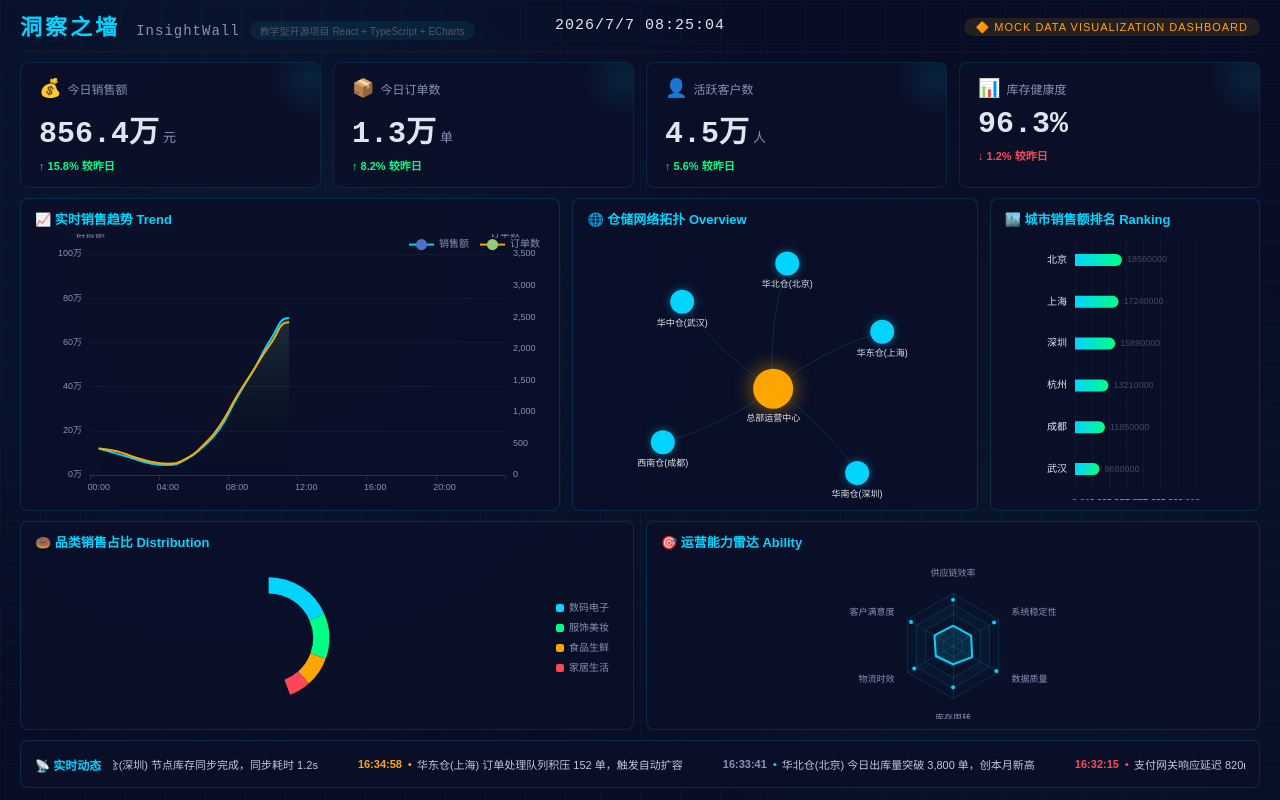
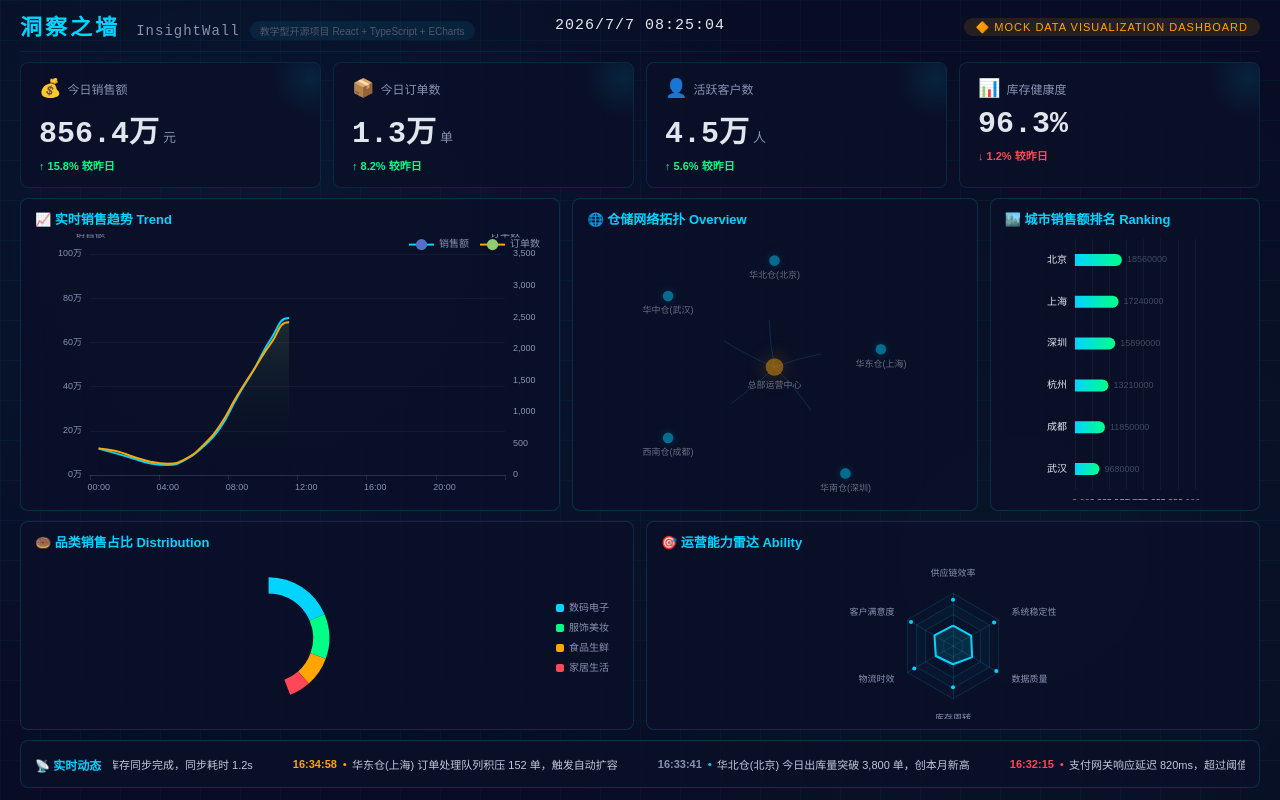
Before and after one commit to huifeng-shuqing/InsightWall, a React (Vite) app: page / in a window 1280 px wide. Built offline with nearby package versions, Linux system fonts and the light colour scheme.

Commit message:
feat: one-time animations — log scrolls once then stops, topology static
- Activity log: CSS animation runs for 20s once (forwards), then JS removes animation
- Topology graph: changed from force layout to static fixed positions
- KPI cards: fadeInUp already runs once (unchanged)

```diff
--- a/src/pages/MainLayout.tsx
+++ b/src/pages/MainLayout.tsx
@@ -79,8 +79,53 @@ function buildRadarOption(radar: Array<{ name: string; value: number }>) {
 function buildTopoOption(nodes: Array<{ name: string; category: number; symbolSize: number }>, links: Array<{ source: string; target: string }>) {
   return {
     backgroundColor: 'transparent', tooltip: {},
-    series: [{ type: 'graph' as const, layout: 'force' as const, roam: true, force: { repulsion: 250, edgeLength: [100, 200], gravity: 0.1 }, data: nodes.map((n) => ({ ...n, itemStyle: { color: n.category === 0 ? '#ffa502' : '#00d4ff', shadowBlur: n.category === 0 ? 20 : 10, shadowColor: n.category === 0 ? 'rgba(255,165,2,0.6)' : 'rgba(0,212,255,0.4)' } })), links: links.map((l) => ({ ...l, lineStyle: { color: 'rgba(0,212,255,0.3)', curveness: 0.1 } })), label: { show: true, color: '#e0e6ed', fontSize: 9, position: 'bottom' as const }, emphasis: { focus: 'adjacency' as const, lineStyle: { width: 3 } } }],
+    series: [{ type: 'graph' as const, layout: 'none' as const, roam: true, data: nodes.map((n) => ({ ...n, itemStyle: { color: n.category === 0 ? '#ffa502' : '#00d4ff', shadowBlur: n.category === 0 ? 20 : 10, shadowColor: n.category === 0 ? 'rgba(255,165,2,0.6)' : 'rgba(0,212,255,0.4)' } })), links: links.map((l) => ({ ...l, lineStyle: { color: 'rgba(0,212,255,0.3)', curveness: 0.1 } })), label: { show: true, color: '#e0e6ed', fontSize: 9, position: 'bottom' as const }, emphasis: { focus: 'adjacency' as const, lineStyle: { width: 3 } } }],
   };
+}
+
+/* ========== 动态日志面板 — 滚一次即停 ========== */
+function LogPanel({ items }: { items: Array<{ time: string; type: string; content: string }> }) {
+  const ref = useRef<HTMLDivElement>(null);
+  const [done, setDone] = useState(false);
+
+  useEffect(() => {
+    if (items.length === 0) return;
+    const el = ref.current;
+    if (!el) return;
+    const onEnd = () => setDone(true);
+    el.addEventListener('animationend', onEnd, { once: true });
+    return () => el.removeEventListener('animationend', onEnd);
+  }, [items]);
+
+  const doubled = [...items, ...items];
+  const logPanelStyle: React.CSSProperties = {
+    background: 'rgba(10,16,40,0.9)', border: '1px solid rgba(0,212,255,0.15)',
+    borderRadius: 8, flexShrink: 0, height: 48, overflow: 'hidden',
+    display: 'flex', flexDirection: 'row', alignItems: 'center', padding: '0 14px',
+  };
+  return (
+    <div style={logPanelStyle}>
+      <span style={{ color: '#00d4ff', fontSize: 12, fontWeight: 600, whiteSpace: 'nowrap', flexShrink: 0, marginRight: 12 }}>📡 实时动态</span>
+      <div style={{ flex: 1, overflow: 'hidden', position: 'relative' }}>
+        <div
+          ref={ref}
+          className={done ? 'log-done' : 'log-anim'}
+          style={{
+            display: 'flex', gap: 40, whiteSpace: 'nowrap',
+            ...(done ? { transform: 'none' } : {}),
+          }}
+        >
+          {doubled.map((item, i) => (
+            <span key={i} style={{ display: 'inline-flex', alignItems: 'center', gap: 6, fontSize: 11, flexShrink: 0 }}>
+              <span style={{ color: item.type === 'error' ? '#ff4757' : item.type === 'warning' ? '#ffa502' : item.type === 'success' ? '#00ff88' : '#8892b0', fontWeight: 600 }}>{item.time}</span>
+              <span style={{ width: 3, height: 3, borderRadius: '50%', background: item.type === 'error' ? '#ff4757' : item.type === 'warning' ? '#ffa502' : item.type === 'success' ? '#00ff88' : '#00d4ff' }} />
+              <span style={{ color: '#c0c8d8' }}>{item.content}</span>
+            </span>
+          ))}
+        </div>
+      </div>
+    </div>
+  );
 }
 
 /* ========== 主组件 ========== */
@@ -208,29 +253,16 @@ export default function MainLayout() {
             </div>
           </div>
 
-          {/* Bottom: Activity Log */}
-          <div style={{ ...panelStyle, flexShrink: 0, height: 48, overflow: 'hidden', flexDirection: 'row', alignItems: 'center', padding: '0 14px' }}>
-            <span style={{ color: '#00d4ff', fontSize: 12, fontWeight: 600, whiteSpace: 'nowrap', flexShrink: 0, marginRight: 12 }}>📡 实时动态</span>
-            <div style={{ flex: 1, overflow: 'hidden', position: 'relative' }}>
-              <div className="activity-track" style={{ display: 'flex', gap: 40, animation: 'scrollLog 35s linear infinite', whiteSpace: 'nowrap' }}>
-                {[...activityLog, ...activityLog].map((item, i) => (
-                  <span key={i} style={{ display: 'inline-flex', alignItems: 'center', gap: 6, fontSize: 11, flexShrink: 0 }}>
-                    <span style={{ color: item.type === 'error' ? '#ff4757' : item.type === 'warning' ? '#ffa502' : item.type === 'success' ? '#00ff88' : '#8892b0', fontWeight: 600 }}>{item.time}</span>
-                    <span style={{ width: 3, height: 3, borderRadius: '50%', background: item.type === 'error' ? '#ff4757' : item.type === 'warning' ? '#ffa502' : item.type === 'success' ? '#00ff88' : '#00d4ff' }} />
-                    <span style={{ color: '#c0c8d8' }}>{item.content}</span>
-                  </span>
-                ))}
-              </div>
-            </div>
-          </div>
+          {/* Bottom: Activity Log — scrolls once then stops */}
+          <LogPanel items={activityLog} />
         </div>
       </div>
 
       <style>{`
         @keyframes fadeInUp { from { opacity:0; transform:translateY(20px) } to { opacity:1; transform:translateY(0) } }
-        @keyframes scrollLog { 0% { transform:translateX(0) } 100% { transform:translateX(-50%) } }
-        .activity-track:hover { animation-play-state: paused !important }
-        .activity-track { cursor: default }
+        @keyframes scrollOnce { 0% { transform:translateX(0) } 100% { transform:translateX(-50%) } }
+        .log-anim { animation: scrollOnce 20s linear forwards }
+        .log-done { transform: none }
       `}</style>
     </div>
   );
```
